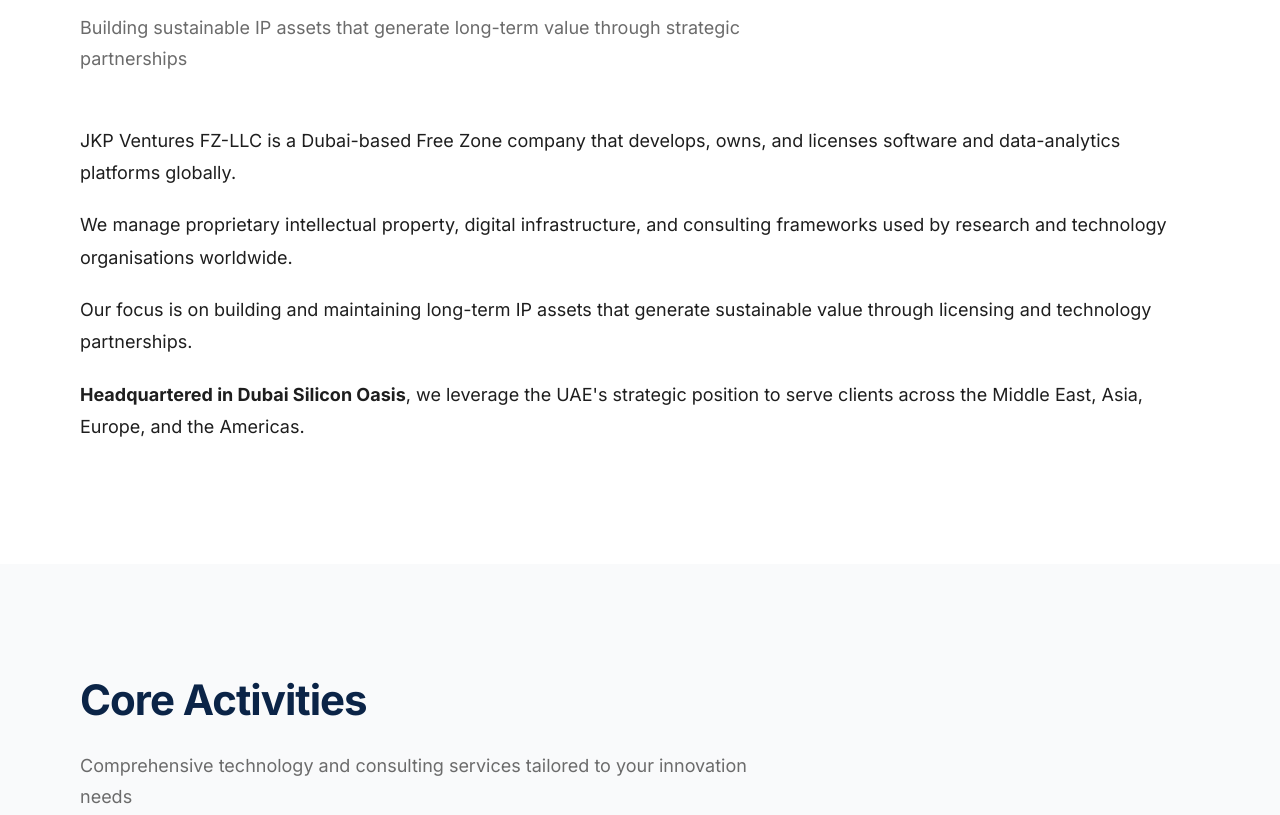
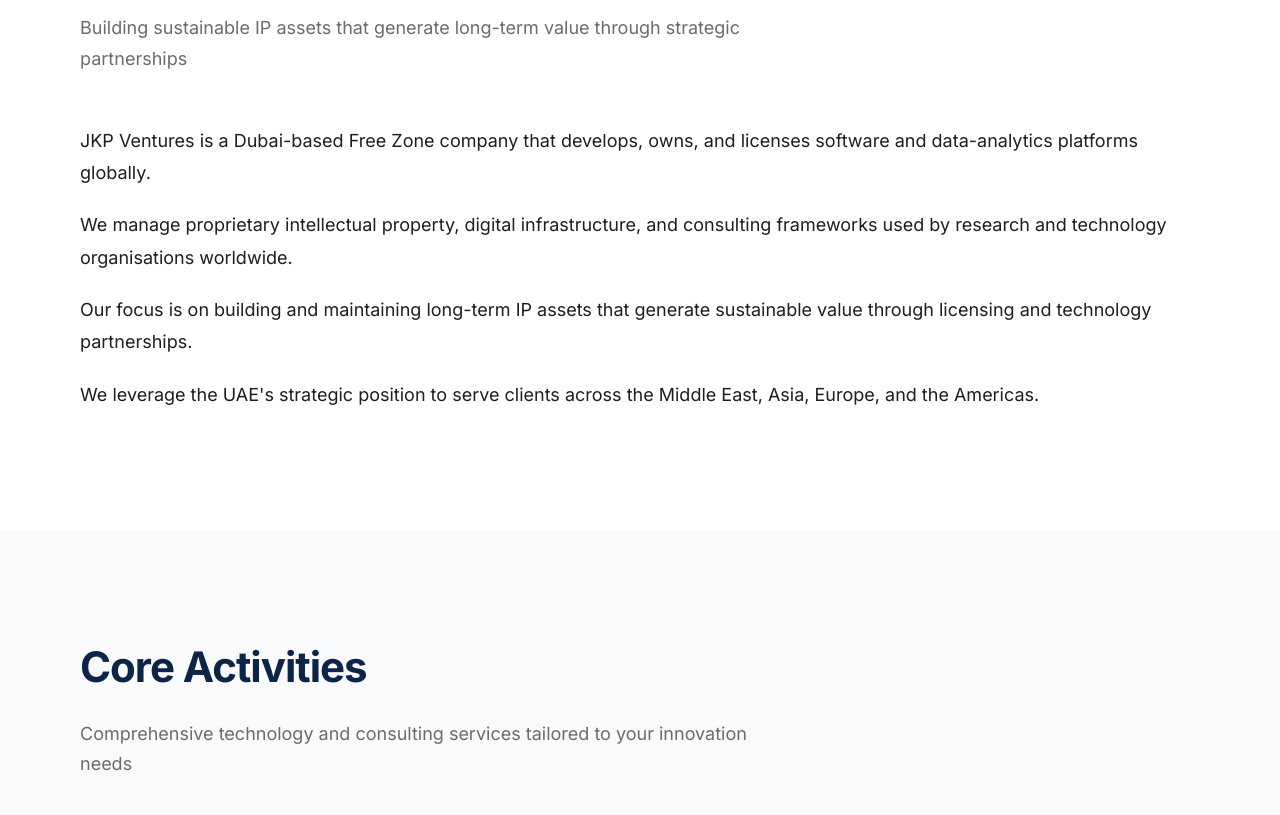
Before and after one commit to venturesjkp-max/JKP-ventures, a plain HTML site: page index.html in a window 1280 px wide. Shown: the part 1010-1825 px from the top of the page. Drawn offline with Linux system fonts and the light colour scheme.

Commit message:
Update index.html

```diff
--- a/index.html
+++ b/index.html
@@ -3,8 +3,8 @@
 <head>
     <meta charset="UTF-8">
     <meta name="viewport" content="width=device-width, initial-scale=1.0">
-    <title>JKP Ventures FZ-LLC – Powering Tomorrow's Innovation</title>
-    <meta name="description" content="JKP Ventures FZ-LLC is a Dubai-based Free Zone company that develops, owns, and licenses software and data-analytics platforms globally.">
+    <title>JKP Ventures – Powering Tomorrow's Innovation</title>
+    <meta name="description" content="JKP Ventures is a Dubai-based Free Zone company that develops, owns, and licenses software and data-analytics platforms globally.">
     <link rel="preconnect" href="https://fonts.googleapis.com">
     <link rel="preconnect" href="https://fonts.gstatic.com" crossorigin>
     <link href="https://fonts.googleapis.com/css2?family=Inter:wght@300;400;500;600;700&display=swap" rel="stylesheet">
@@ -899,10 +899,10 @@
             <p class="section-subtitle">Building sustainable IP assets that generate long-term value through strategic partnerships</p>
             <div class="about-content">
                 <div class="about-text">
-                    <p>JKP Ventures FZ-LLC is a Dubai-based Free Zone company that develops, owns, and licenses software and data-analytics platforms globally.</p>
+                    <p>JKP Ventures is a Dubai-based Free Zone company that develops, owns, and licenses software and data-analytics platforms globally.</p>
                     <p>We manage proprietary intellectual property, digital infrastructure, and consulting frameworks used by research and technology organisations worldwide.</p>
                     <p>Our focus is on building and maintaining long-term IP assets that generate sustainable value through licensing and technology partnerships.</p>
-                    <p><strong>Headquartered in Dubai Silicon Oasis</strong>, we leverage the UAE's strategic position to serve clients across the Middle East, Asia, Europe, and the Americas.</p>
+                    <p>We leverage the UAE's strategic position to serve clients across the Middle East, Asia, Europe, and the Americas.</p>
                 </div>
 
             </div>
@@ -1129,7 +1129,7 @@
         <div class="footer-container">
             <div class="footer-grid">
                 <div class="footer-about">
-                    <h3>JKP Ventures FZ-LLC</h3>
+                    <h3>JKP Ventures</h3>
                     <p>An independent technology and intellectual-property holding company committed to building sustainable innovation ecosystems.</p>
                     <p style="margin-top: 20px; font-size: 14px;">Registered in Dubai Silicon Oasis, UAE</p>
                 </div>
@@ -1162,7 +1162,7 @@
                 </div>
             </div>
             <div class="footer-bottom">
-                <p>&copy; 2025 JKP Ventures FZ-LLC. All rights reserved.</p>
+                <p>&copy; 2025 JKP Ventures. All rights reserved.</p>
                 <p style="font-size: 13px; margin-top: 10px; opacity: 0.6;">Built with precision and care in Dubai, UAE</p>
             </div>
         </div>
```
